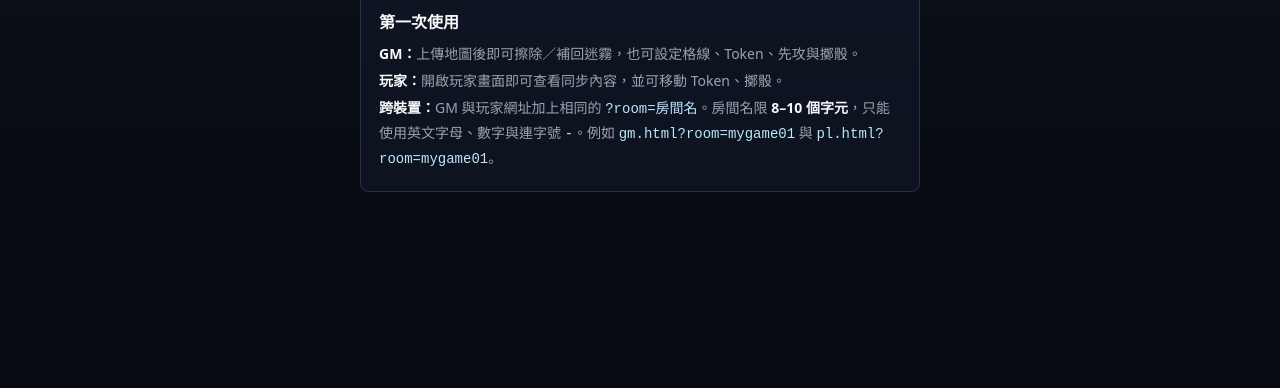
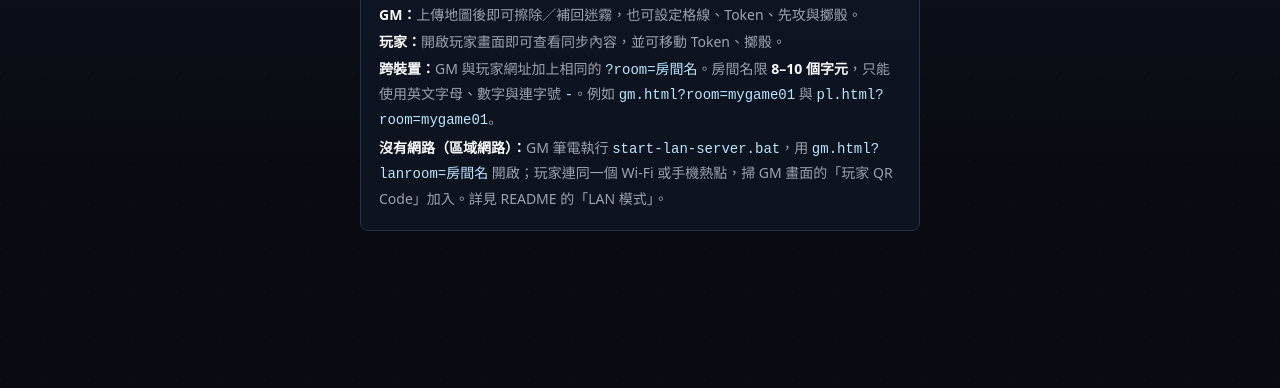
Before and after one commit to ginglemisa/mapfog, a website: page index.html in a window 1280 px wide. Shown: the part 412-800 px from the top of the page. Drawn offline with Linux system fonts and the light colour scheme.

Commit message:
Document LAN mode setup, hotspot troubleshooting and test results

```diff
--- a/index.html
+++ b/index.html
@@ -102,6 +102,7 @@
       <p><strong>GM：</strong>上傳地圖後即可擦除／補回迷霧，也可設定格線、Token、先攻與擲骰。</p>
       <p><strong>玩家：</strong>開啟玩家畫面即可查看同步內容，並可移動 Token、擲骰。</p>
       <p><strong>跨裝置：</strong>GM 與玩家網址加上相同的 <code>?room=房間名</code>。房間名限 <strong>8–10 個字元</strong>，只能使用英文字母、數字與連字號 <code>-</code>。例如 <code>gm.html?room=mygame01</code> 與 <code>pl.html?room=mygame01</code>。</p>
+      <p><strong>沒有網路（區域網路）：</strong>GM 筆電執行 <code>start-lan-server.bat</code>，用 <code>gm.html?lanroom=房間名</code> 開啟；玩家連同一個 Wi-Fi 或手機熱點，掃 GM 畫面的「玩家 QR Code」加入。詳見 README 的「LAN 模式」。</p>
     </section>
   </main>
 </body>
```
Also changed, not shown: .claude/launch.json, README.md.
